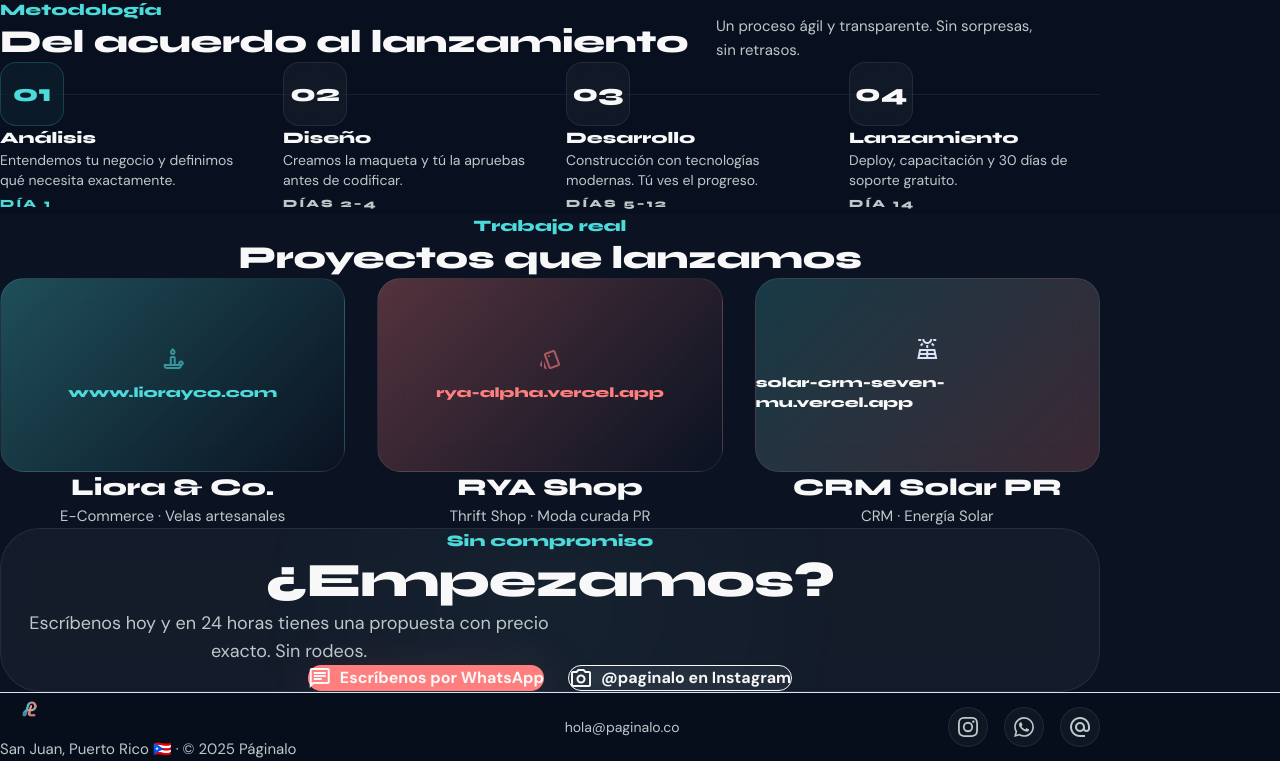
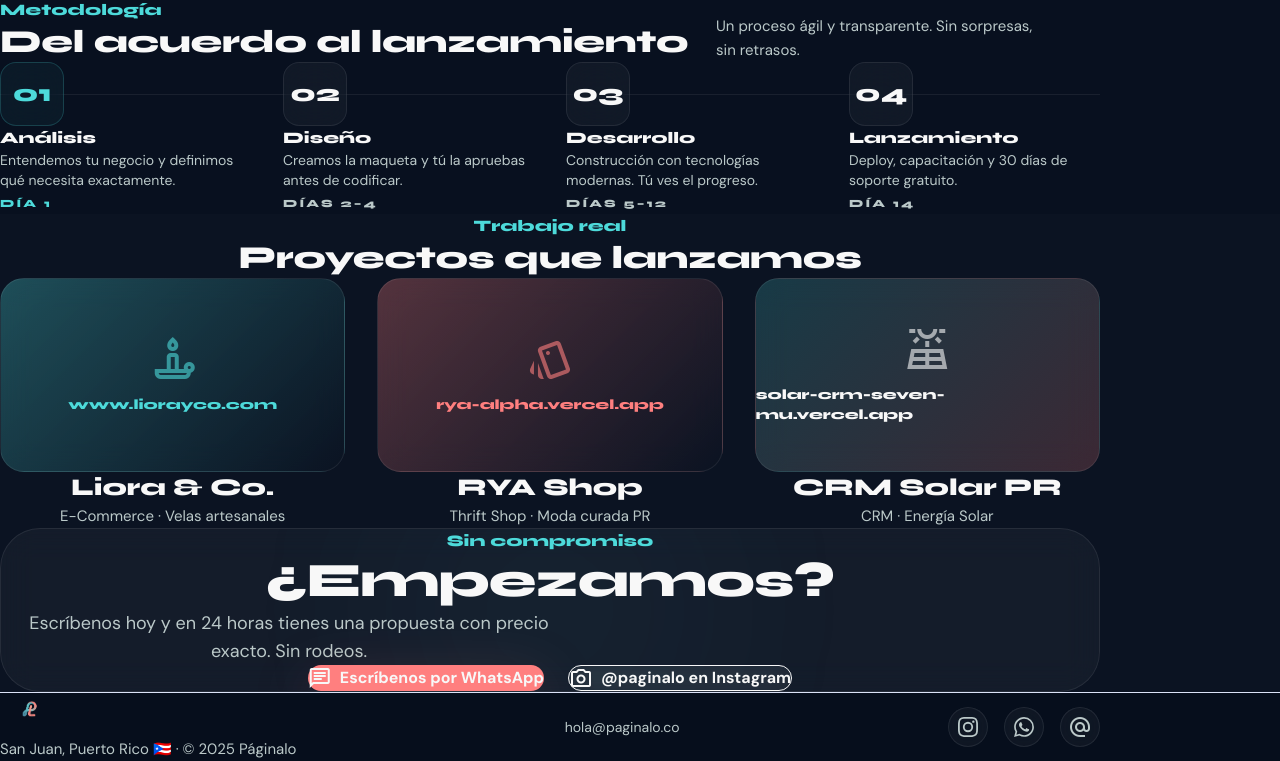
Before and after one commit to rcriveb6-bit/paginalo-, a Next.js app: page / in a window 1280 px wide. Shown: the part 1025-1786 px from the top of the page. Built offline with nearby package versions, Linux system fonts and the light colour scheme.

Commit message:
fix: portfolio icons hex colors + w-16/h-16 en proceso steps

```diff
--- a/app/(main)/page.tsx
+++ b/app/(main)/page.tsx
@@ -18,9 +18,9 @@ const logos = [
 ];
 
 const projects = [
-  { title:"Liora & Co.",  category:"E-Commerce · Velas artesanales",    href:"https://www.liorayco.com/",                    portClass:"port-liora",  icon:"candle",      color:"text-primary" },
-  { title:"RYA Shop",     category:"Thrift Shop · Moda curada PR",      href:"https://rya-alpha.vercel.app/",                portClass:"port-rya",    icon:"style",       color:"text-coral-sunset" },
-  { title:"CRM Solar PR", category:"CRM · Energía Solar",               href:"https://solar-crm-seven-mu.vercel.app/",       portClass:"port-crm",    icon:"solar_power", color:"text-bone-white" },
+  { title:"Liora & Co.",  category:"E-Commerce · Velas artesanales",    href:"https://www.liorayco.com/",                    portClass:"port-liora",  icon:"candle",      hex:"#4ddada" },
+  { title:"RYA Shop",     category:"Thrift Shop · Moda curada PR",      href:"https://rya-alpha.vercel.app/",                portClass:"port-rya",    icon:"style",       hex:"#FF7F7F" },
+  { title:"CRM Solar PR", category:"CRM · Energía Solar",               href:"https://solar-crm-seven-mu.vercel.app/",       portClass:"port-crm",    icon:"solar_power", hex:"#F8F8F8" },
 ];
 
 const navLinks = [
@@ -289,7 +289,7 @@ export default function HomePage() {
                 <motion.div key={s.n} className="space-y-4"
                   initial={{ opacity:0, y:20 }} whileInView={{ opacity:1, y:0 }}
                   viewport={{ once:true, margin:"-40px" }} transition={{ duration:0.4, ease:"easeOut", delay: i * 0.07 }}>
-                  <div className={`size-16 rounded-2xl glass-card-dark flex items-center justify-center font-headline-md text-headline-md ${s.active ? "text-primary" : "text-bone-white"}`}
+                  <div className={`w-16 h-16 rounded-2xl glass-card-dark flex items-center justify-center font-headline-md text-headline-md ${s.active ? "text-primary" : "text-bone-white"}`}
                     style={s.active ? { borderColor:"rgba(77,218,218,0.2)", background:"rgba(77,218,218,0.05)" } : {}}>
                     {s.n}
                   </div>
@@ -316,8 +316,8 @@ export default function HomePage() {
                 viewport={{ once:true, margin:"-60px" }} transition={{ duration:0.45, ease:"easeOut", delay: i * 0.08 }}>
                 <div className={`relative aspect-video rounded-3xl overflow-hidden mb-6 glass-card-dark w-full ${p.portClass}`}>
                   <div className="absolute inset-0 flex flex-col items-center justify-center gap-3">
-                    <span className={`material-symbols-outlined text-5xl ${p.color}/60`}>{p.icon}</span>
-                    <p className={`font-headline-md text-sm ${p.color}`}>{p.href.replace("https://","").replace(/\/$/, "")}</p>
+                    <span className="material-symbols-outlined text-5xl" style={{ color:p.hex, opacity:0.6, fontSize:"48px" }}>{p.icon}</span>
+                    <p className="font-headline-md text-sm" style={{ color:p.hex }}>{p.href.replace("https://","").replace(/\/$/, "")}</p>
                   </div>
                   <div className="absolute inset-0 bg-gradient-to-t from-background/80 to-transparent opacity-0 group-hover:opacity-100 transition-opacity flex items-end justify-center pb-4">
                     <span className="text-xs font-body-bold text-bone-white flex items-center gap-1">
```
